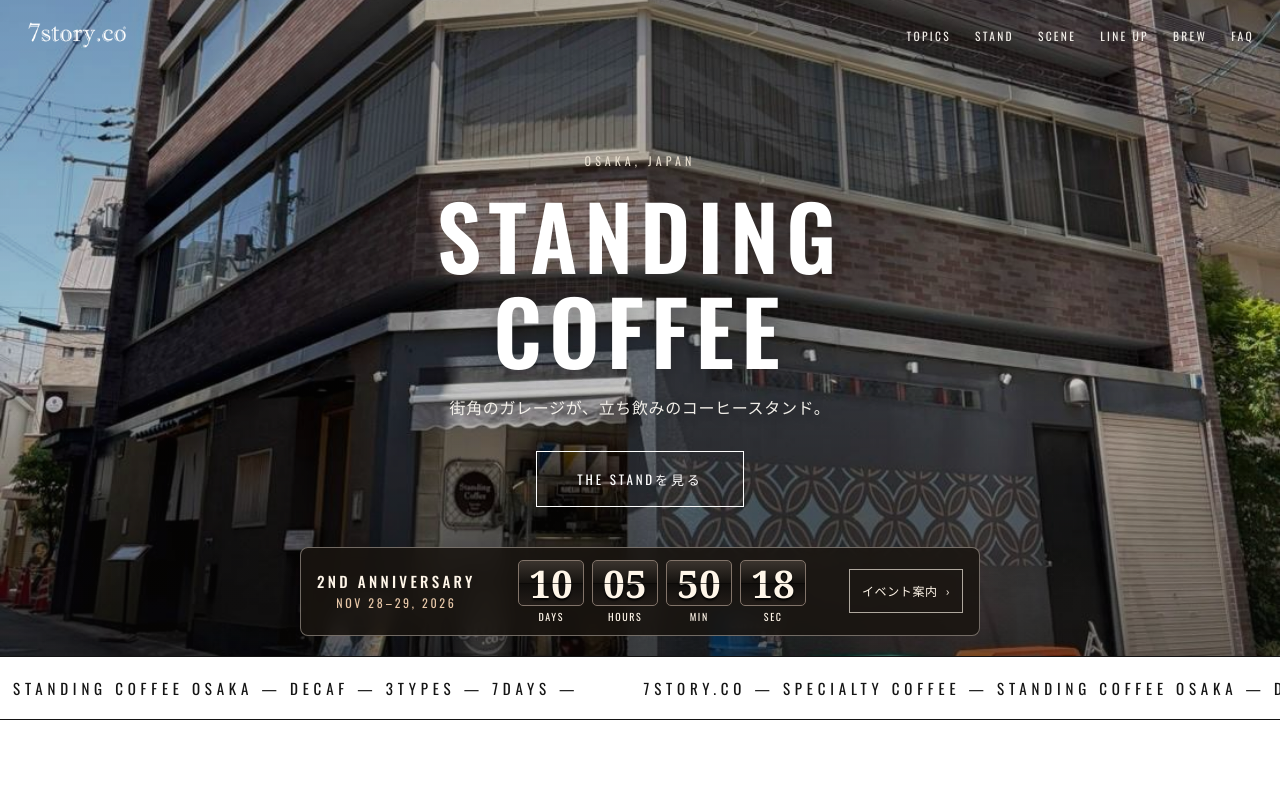
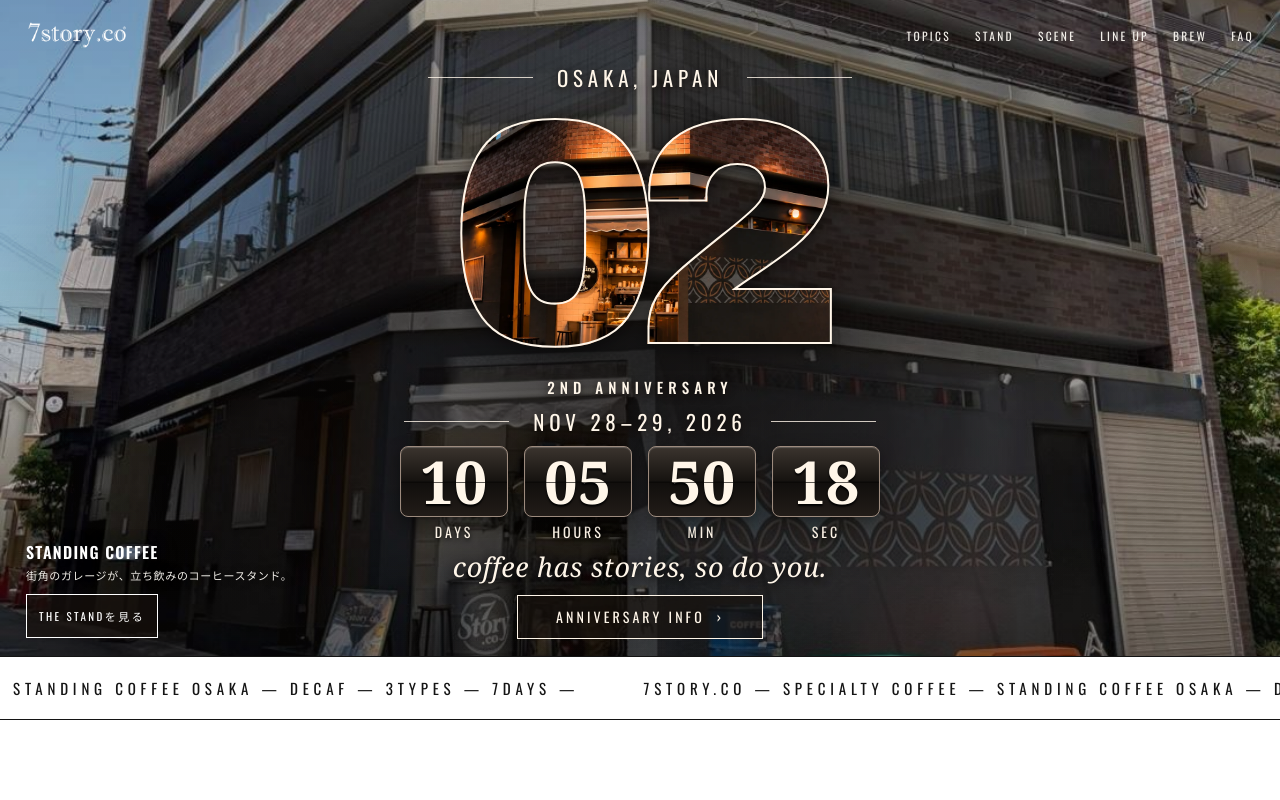
Before and after one commit to tfqys680-jpg/coffee-guide, a plain HTML site: page index.html in a window 1280 px wide. Shown: the top 800 px of the page. Drawn offline with nearby package versions, Linux system fonts and the light colour scheme.

Commit message:
Center the anniversary design over the original top photo (#16)

```diff
--- a/index.html
+++ b/index.html
@@ -23,7 +23,7 @@
 <link rel="apple-touch-icon" sizes="180x180" href="assets/apple-touch-icon.png">
 <link rel="preconnect" href="https://fonts.googleapis.com">
 <link rel="preconnect" href="https://fonts.gstatic.com" crossorigin>
-<link href="https://fonts.googleapis.com/css2?family=Oswald:wght@400;500;600&family=Noto+Sans+JP:wght@400;500;700;900&display=swap" rel="stylesheet">
+<link href="https://fonts.googleapis.com/css2?family=Archivo+Black&family=Noto+Sans+JP:wght@400;500;700;900&family=Oswald:wght@400;500;600&display=swap" rel="stylesheet">
 <style>
 :root{
   --bg:#ffffff; --ink:#141414; --mut:#6f6b64; --line:#e4e1db; --dark:#101010; --accent:#b45f2f;
@@ -65,7 +65,11 @@ header.over-hero nav a{color:#f2efe9;}
 /* ---- full-bleed banner (Deus style) ---- */
 .banner{position:relative;height:82vh;min-height:460px;overflow:hidden;background:var(--dark);}
 .banner>img{position:absolute;left:0;top:-10%;width:100%;height:120%;object-fit:cover;will-change:transform;}
-.banner .cap{position:absolute;inset:0;z-index:2;display:flex;align-items:center;justify-content:center;flex-direction:column;gap:14px;text-align:center;background:linear-gradient(to top,rgba(10,8,6,.55) 0%,rgba(10,8,6,.18) 45%,rgba(10,8,6,.28) 100%);padding:0 20px;}
+.banner .cap{
+  --banner-shade:linear-gradient(to top,rgba(10,8,6,.55) 0%,rgba(10,8,6,.18) 45%,rgba(10,8,6,.28) 100%);
+  position:absolute;inset:0;z-index:2;display:flex;align-items:center;justify-content:center;
+  flex-direction:column;gap:14px;text-align:center;background:var(--banner-shade);padding:0 20px;
+}
 .banner .cap .eyebrow{font-family:"Oswald",sans-serif;font-size:12px;letter-spacing:.34em;text-transform:uppercase;color:#e6ddce;}
 .banner .cap .title{font-family:"Oswald",sans-serif;font-size:clamp(42px,8vw,88px);line-height:1.08;letter-spacing:.08em;text-transform:uppercase;color:#fff;font-weight:600;text-shadow:0 2px 24px rgba(0,0,0,.35);}
 .banner .cap .jp{font-size:clamp(13px,1.6vw,16px);color:#f2efe9;font-weight:500;text-shadow:0 1px 12px rgba(0,0,0,.4);}
@@ -74,42 +78,86 @@ header.over-hero nav a{color:#f2efe9;}
 .btn-ghost:hover{background:#fff;color:var(--ink);}
 
 /* ---- second anniversary ---- */
+#hero:has(.anniversary:not([hidden])){min-height:540px;}
+#hero:has(.anniversary:not([hidden])) .cap{
+  --anniversary-shade:radial-gradient(ellipse at 50% 51%,#0b0806b8 8%,#0b08065e 39%,transparent 74%);
+  justify-content:flex-end;align-items:flex-start;gap:3px;padding:0 26px 18px;text-align:left;
+  background:var(--anniversary-shade),var(--banner-shade);
+}
+#hero:has(.anniversary:not([hidden])) .cap .eyebrow{display:none;}
+#hero:has(.anniversary:not([hidden])) .cap .title{font-size:16px;}
+#hero:has(.anniversary:not([hidden])) .cap .title br{display:none;}
+#hero:has(.anniversary:not([hidden])) .cap .jp{font-size:11px;}
+#hero:has(.anniversary:not([hidden])) .cap .btn-ghost{
+  display:inline-flex;align-items:center;margin-top:5px;padding:7px 12px;font-size:11px;min-height:44px;
+}
+#hero:has(.anniversary:not([hidden])) .cap .btn-ghost:not(:hover){background:#17110da6;}
 .anniversary{
-  position:absolute;z-index:3;inset-inline:0;bottom:20px;
-  display:grid;grid-template-columns:auto 1fr auto;align-items:center;gap:20px;
-  width:min(680px,calc(100% - 32px));margin-inline:auto;padding:12px 16px;
-  border:1px solid #fff5e763;border-radius:8px;
-  background:#191410db;color:#fff6e9;text-align:center;
-  backdrop-filter:blur(8px);
+  position:absolute;z-index:3;inset:0;
+  display:grid;place-items:center;padding:64px 18px;
+  color:#fff6e9;text-align:center;pointer-events:none;
 }
 .anniversary[hidden],.anniversary-clock[hidden],.anniversary-status[hidden]{display:none;}
-.anniversary-title{margin:0;color:inherit;font-size:15px;line-height:1.3;}
-.anniversary-date{margin:4px 0 0;color:#e7c7a8;font-size:12px;line-height:1.3;white-space:nowrap;}
+.anniversary-inner{width:min(100%,560px);}
+.anniversary-rule{
+  display:flex;align-items:center;justify-content:center;gap:clamp(12px,2vw,24px);
+  width:min(100%,480px);margin-inline:auto;
+  font-size:clamp(13px,2.1vw,21px);line-height:1.3;letter-spacing:.23em;white-space:nowrap;
+  text-shadow:0 2px 8px #100a06;
+}
+.anniversary-rule::before,.anniversary-rule::after{
+  content:"";flex:1;max-width:105px;border-top:1px solid currentColor;opacity:.8;
+}
+.anniversary-title{margin:0;color:inherit;}
+.anniversary-mark{
+  display:table;margin:9px auto 3px;padding-right:.045em;
+  font-family:"Archivo Black",Arial,sans-serif;font-weight:400;
+  font-size:min(37vw,40vh,465px);font-size:min(37vw,40svh,465px);
+  letter-spacing:-.09em;line-height:.85;color:#ecb782;
+}
+@supports ((background-clip:text) or (-webkit-background-clip:text)){
+  .anniversary-mark{
+    background:url("assets/anniversary/storefront-dusk.webp") 49% 55% / 155% auto no-repeat;
+    -webkit-background-clip:text;background-clip:text;color:transparent;
+    -webkit-text-stroke:clamp(1.4px,.16vw,2.5px) #fff6e9;
+    filter:drop-shadow(0 3px 10px #0008);
+  }
+}
+.anniversary-name{
+  display:block;font-family:"Oswald",sans-serif;font-size:clamp(11px,1.35vw,15px);
+  line-height:1.3;letter-spacing:.34em;text-transform:uppercase;margin:6px 0 10px;
+  text-shadow:0 2px 8px #100a06;
+}
 .anniversary-clock{
-  display:grid;grid-template-columns:repeat(4,minmax(0,1fr));gap:8px;
-  width:min(100%,288px);margin-inline:auto;
+  display:grid;grid-template-columns:repeat(4,minmax(0,1fr));gap:clamp(8px,1.5vw,16px);
+  width:min(100%,480px);margin:11px auto 0;
 }
-.anniversary-clock-part{display:flex;flex-direction:column;gap:5px;min-width:0;}
+.anniversary-clock-part{display:flex;flex-direction:column;gap:6px;min-width:0;}
 .anniversary-value{
-  display:grid;place-items:center;position:relative;border:1px solid #82746a;border-radius:5px;
+  display:grid;place-items:center;position:relative;border:1px solid #9d8b7e;border-radius:8px;
   min-height:1.2em;
-  font:bold clamp(29px,4vw,38px)/1 Cambria,Georgia,serif;
+  font:bold clamp(32px,7vw,min(7.4vh,63px))/1 Cambria,Georgia,serif;
   font-variant-numeric:lining-nums tabular-nums;
   background:linear-gradient(#3b342e,#161310 49%,#100e0c 50%,#221c18);
+  box-shadow:inset 0 1px 1px #ffffff36,0 4px 15px #0007;
   text-shadow:0 2px 2px #000;
 }
 .anniversary-value::after{
   content:"";position:absolute;left:0;right:0;top:50%;border-top:1px solid #090706a6;
 }
 .anniversary-unit{
-  font-family:"Oswald",sans-serif;font-size:10px;line-height:1.25;
-  letter-spacing:.16em;text-transform:uppercase;
+  font-family:"Oswald",sans-serif;font-size:clamp(10px,1.2vw,14px);line-height:1.25;
+  letter-spacing:.21em;text-transform:uppercase;text-shadow:0 2px 5px #000;
 }
-.anniversary-status{font-size:14px;font-weight:700;}
+.anniversary-status{margin-top:12px;font-size:16px;font-weight:700;text-shadow:0 2px 5px #000;}
+.anniversary-motto{
+  margin:10px auto 12px;font:italic clamp(17px,2.25vw,27px)/1.2 Georgia,serif;
+  text-shadow:0 2px 8px #000;
+}
 .anniversary-link{
-  display:inline-flex;justify-content:center;align-items:center;gap:8px;min-height:44px;
-  padding:4px 12px;border:1px solid #fff6e9a6;font-size:12px;
-  color:inherit;text-decoration:none;white-space:nowrap;
+  display:inline-flex;justify-content:center;align-items:center;gap:12px;min-height:44px;
+  padding:4px clamp(18px,3vw,40px);border:1px solid #fff6e9;background:#17110da6;
+  font-size:clamp(11px,1.2vw,14px);color:inherit;text-decoration:none;pointer-events:auto;
   transition:background .2s,color .2s;
 }
 .anniversary-link:hover,.anniversary-link:focus-visible{background:#fff6e9;color:#17110d;}
@@ -123,23 +171,25 @@ header.over-hero nav a{color:#f2efe9;}
 .anniversary-info p:not(.en){font-size:14px;margin-bottom:6px;}
 .anniversary-info .en{color:#7c3d21;font-size:11px;}
 .anniversary-info a{color:var(--ink);text-underline-offset:4px;}
-@media(max-height:740px) and (min-width:601px){
-  #hero:has(.anniversary:not([hidden])) .cap{padding-top:64px;padding-bottom:111px;}
-  #hero:has(.anniversary:not([hidden])) .cap .title{font-size:clamp(42px,9.5vh,88px);}
+@media(max-width:1100px){
+  #hero:has(.anniversary:not([hidden])) .cap{align-items:center;padding-bottom:12px;}
+  #hero:has(.anniversary:not([hidden])) .cap .title,
+  #hero:has(.anniversary:not([hidden])) .cap .jp{
+    position:absolute;width:1px;height:1px;overflow:hidden;clip-path:inset(50%);
   }
-@media(max-width:600px){
-  .anniversary{
-    bottom:14px;grid-template-columns:1fr auto;gap:8px 12px;padding:10px 12px;
-    width:min(420px,calc(100% - 24px));
 }
-  .anniversary-heading{text-align:left;}
-  .anniversary-title{font-size:13px;}
-  .anniversary-clock,.anniversary-status{grid-column:1 / -1;grid-row:2;}
-  .anniversary-link{padding-inline:8px;}
+@media(max-height:790px) and (min-width:641px){
+  .anniversary-mark{font-size:min(37vw,max(150px,calc(56vh - 168px)));}
+  .anniversary-rule{font-size:17px;}
+  .anniversary-motto{font-size:21px;}
 }
-@media(max-width:600px) and (max-height:720px){
-  #hero:has(.anniversary:not([hidden])) .cap{padding-top:60px;padding-bottom:150px;gap:10px;}
-  #hero:has(.anniversary:not([hidden])) .cap .btn-ghost{margin-top:4px;}
+@media(max-width:640px){
+  #hero:has(.anniversary:not([hidden])) .cap{
+    --anniversary-shade:radial-gradient(ellipse at 50% 51%,#0b0806cf 6%,#0b08067d 56%,transparent 98%);
+  }
+  .anniversary{padding-inline:16px;}
+  .anniversary-mark{font-size:min(65vw,34vh,305px);font-size:min(65vw,34svh,305px);}
+  .anniversary-clock{max-width:390px;}
 }
 @media(prefers-reduced-motion:reduce){.anniversary-link{transition:none;}}
 
@@ -292,18 +342,21 @@ footer .logo img{display:block;margin:0 auto;width:clamp(230px,30vw,340px);heigh
   <img src="assets/photos/shop-17.jpg" alt="大阪の街角に立つ7story.coの店舗外観" style="object-position:center 72%;" fetchpriority="high" decoding="async">
   <div class="cap">
     <p class="eyebrow">OSAKA, JAPAN</p>
-    <h1 class="title">STANDING<br>COFFEE</h1>
+    <h1 class="title">STANDING<br> COFFEE</h1>
     <p class="jp">街角のガレージが、立ち飲みのコーヒースタンド。</p>
     <a class="btn-ghost" href="#shop">THE STANDを見る</a>
   </div>
   <section class="anniversary" id="anniversary" aria-labelledby="anniversary-title" hidden
     data-start="2026-11-28T00:00:00+09:00" data-end="2026-11-30T00:00:00+09:00">
-    <div class="anniversary-heading">
-      <h2 class="anniversary-title en" id="anniversary-title" lang="en">2nd Anniversary</h2>
-      <p class="anniversary-date en" lang="en">
-        <time datetime="2026-11-28">Nov 28</time>–<time datetime="2026-11-29">29, 2026</time>
+    <div class="anniversary-inner">
+      <p class="anniversary-rule en" lang="en">Osaka, Japan</p>
+      <h2 class="anniversary-title" id="anniversary-title" lang="en">
+        <span class="anniversary-mark" aria-hidden="true">02</span>
+        <span class="anniversary-name">2nd Anniversary</span>
+      </h2>
+      <p class="anniversary-rule en" lang="en">
+        <span><time datetime="2026-11-28">Nov 28</time>–<time datetime="2026-11-29">29, 2026</time></span>
       </p>
-    </div>
       <div class="anniversary-clock" role="timer" aria-label="開催日までの残り時間" hidden>
         <div class="anniversary-clock-part">
           <span class="anniversary-value" data-count="days"></span><span class="anniversary-unit" lang="en">Days</span>
@@ -319,9 +372,11 @@ footer .logo img{display:block;margin:0 auto;width:clamp(230px,30vw,340px);heigh
         </div>
       </div>
       <p class="anniversary-status" hidden>2周年イベント開催日</p>
-    <a class="anniversary-link" href="#anniversary-info" aria-label="イベント案内（7Story.co 2周年）">
-      イベント案内<span aria-hidden="true">›</span>
+      <p class="anniversary-motto" lang="en">coffee has stories, so do you.</p>
+      <a class="anniversary-link en" href="#anniversary-info" aria-label="Anniversary Info（2周年イベント案内）">
+        <span lang="en">Anniversary Info</span><span aria-hidden="true">›</span>
       </a>
+    </div>
   </section>
 </div>
 
```
Also changed, not shown: assets/anniversary/storefront-dusk.webp (added). Lines whose indentation alone changed are shown as unchanged.
